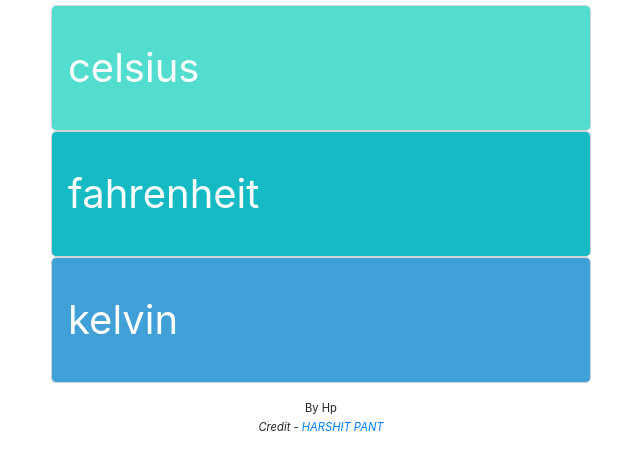
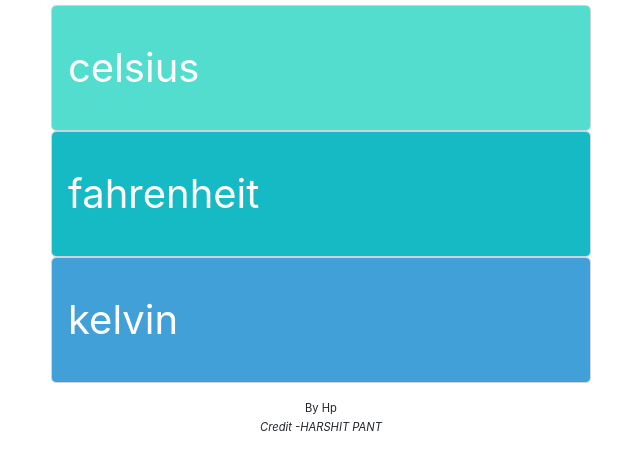
Before and after one commit to pantharshit12/Temp.github.io, a plain HTML site: page index.html in a window 1280 px wide. Shown: the part 119-588 px from the top of the page, without its empty margins (319-959 px from the left). Drawn offline with nearby package versions, Linux system fonts and the light colour scheme.

Commit message:
Update index.html

```diff
--- a/index.html
+++ b/index.html
@@ -39,7 +39,7 @@
     <footer>
           <p>By Hp </p>
 
-          <p><em>Credit -  <a href="https://pngtree.com/">HARSHIT PANT</a></em></p>
+          <p><em>Credit -HARSHIT PANT</a></em></p>
         </footer>
 
   </div>
```
